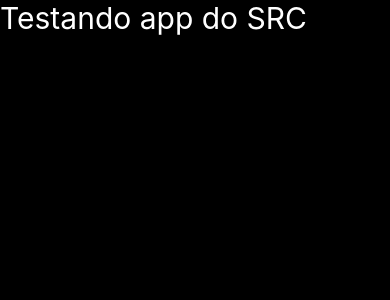
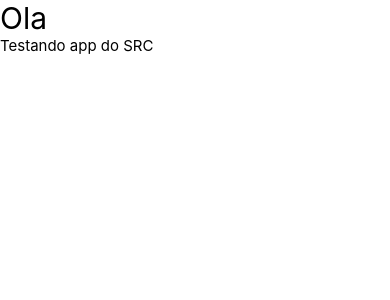
Before and after one commit to mguibtech/vacina_app, a React Native app: screen / in a window 390 px wide. Shown: the top 300 px of the page. Built offline with nearby package versions, Linux system fonts and the light colour scheme.

Commit message:
Create header component

```diff
--- a/src/App.tsx
+++ b/src/App.tsx
@@ -1,10 +1,11 @@
 import React from 'react';
-import {SafeAreaView, StyleSheet, Text} from 'react-native';
+import {SafeAreaView, StyleSheet} from 'react-native';
+import {Header} from './components/Header/Header';
 
 const App: React.FC = () => {
   return (
     <SafeAreaView style={style.App}>
-      <Text style={style.title}>Testando app do SRC</Text>
+      <Header />
     </SafeAreaView>
   );
 };
@@ -14,10 +15,5 @@ export default App;
 const style = StyleSheet.create({
   App: {
     flex: 1,
-    backgroundColor: 'black',
-  },
-  title: {
-    color: 'white',
-    fontSize: 30,
   },
 });
--- /dev/null
+++ b/src/components/Header/Header.tsx
@@ -0,0 +1,21 @@
+import {StyleSheet, Text, View} from 'react-native';
+
+export function Header() {
+  return (
+    <View>
+      <Text style={style.title}>Ola</Text>
+      <Text style={style.subTitle}>Testando app do SRC</Text>
+    </View>
+  );
+}
+
+const style = StyleSheet.create({
+  title: {
+    color: 'black',
+    fontSize: 30,
+  },
+  subTitle: {
+    color: 'black',
+    fontSize: 15,
+  },
+});
```
